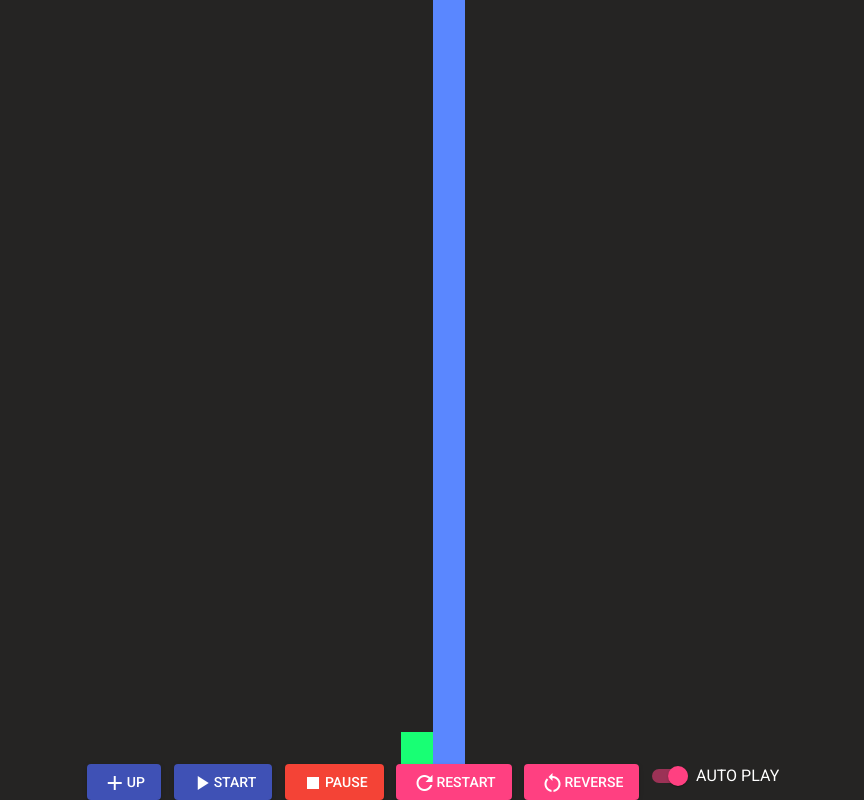
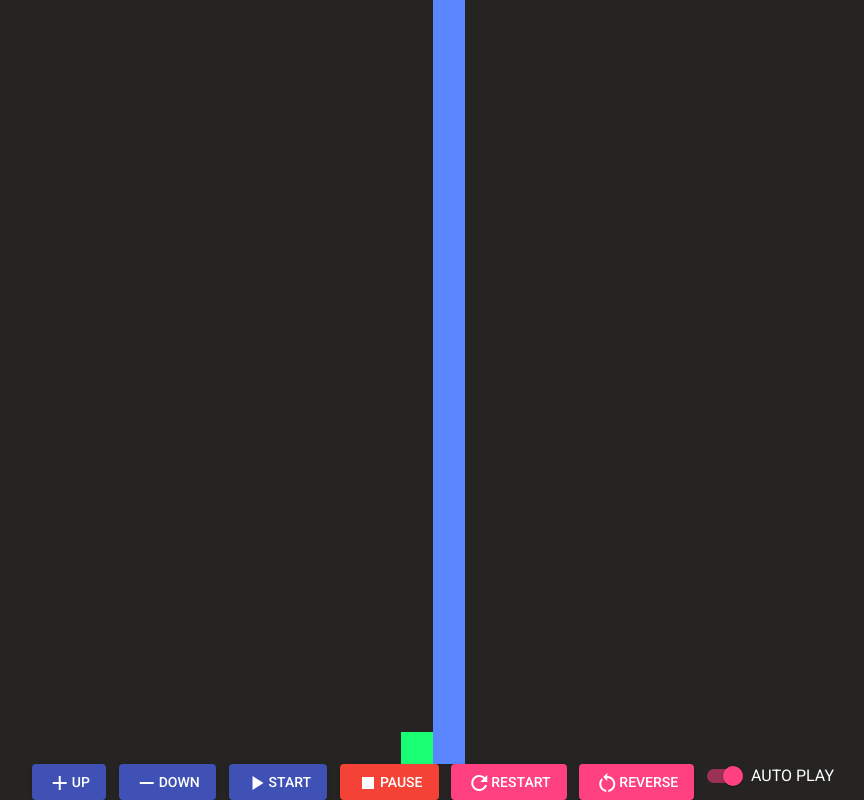
Before and after one commit to yuyakinjo/elevator-simulator, an Angular app: page / in a window 1280 px wide. Shown: the whole page, without its empty margins (207-1071 px from the left). Built offline with nearby package versions, Linux system fonts and the light colour scheme.

Commit message:
feat: downメソッド追加

```diff
--- a/src/app/app.component.html
+++ b/src/app/app.component.html
@@ -5,29 +5,21 @@
     <div class="room" #room></div>
     <div class="route" #route></div>
   </div>
-  <section
-    class="actions"
-    fxLayout="row grid"
-    fxLayoutAlign="center"
-    fxLayoutGap="1vw"
-  >
-    <button mat-raised-button color="primary" (click)="up()">
-      <mat-icon>add</mat-icon>{{ "up" | uppercase }}
+  <section class="actions" fxLayout="row grid" fxLayoutAlign="center" fxLayoutGap="1vw">
+    <button mat-raised-button color="primary" (click)="up()"><mat-icon>add</mat-icon>{{ "up" | uppercase }}</button>
+    <button mat-raised-button color="primary" (click)="down()">
+      <mat-icon>remove</mat-icon>{{ "down" | uppercase }}
     </button>
     <button mat-raised-button color="primary" (click)="play()">
       <mat-icon>play_arrow</mat-icon>{{ "start" | uppercase }}
     </button>
-    <button mat-raised-button color="warn" (click)="pause()">
-      <mat-icon>stop</mat-icon>{{ "pause" | uppercase }}
-    </button>
+    <button mat-raised-button color="warn" (click)="pause()"><mat-icon>stop</mat-icon>{{ "pause" | uppercase }}</button>
     <button mat-raised-button color="accent" (click)="restart()">
       <mat-icon>refresh</mat-icon>{{ "restart" | uppercase }}
     </button>
     <button mat-raised-button color="accent" (click)="reverse()">
       <mat-icon>restart_alt</mat-icon>{{ "reverse" | uppercase }}
     </button>
-    <mat-slide-toggle [formControl]="autoplay" [style.color]="'white'">{{
-      "auto play" | uppercase
-    }}</mat-slide-toggle>
+    <mat-slide-toggle [formControl]="autoplay" [style.color]="'white'">{{ "auto play" | uppercase }}</mat-slide-toggle>
   </section>
 </section>
--- a/src/app/app.component.ts
+++ b/src/app/app.component.ts
@@ -45,9 +45,18 @@ export class AppComponent implements AfterViewInit {
 
   up() {
     const children = anime.get(this.anime, 'children') as unknown as AnimeInstance[];
-    const currentValues = children.flatMap((child) => child.animations.map((animation) => animation.currentValue));
+    const currentValues = children.flatMap(({ animations }) => animations.map(({ currentValue }) => currentValue));
     const lastValue = last(currentValues);
     const to = `-=${this.oneFloorHeight}`;
+    const translateY = currentValues.length ? [`${lastValue}`, to] : [to];
+    this.anime.add({ translateY }, -1); // -1 でないとアニメーションがちらつくため
+  }
+
+  down() {
+    const children = anime.get(this.anime, 'children') as unknown as AnimeInstance[];
+    const currentValues = children.flatMap(({ animations }) => animations.map(({ currentValue }) => currentValue));
+    const lastValue = last(currentValues);
+    const to = `+=${this.oneFloorHeight}`;
     const translateY = currentValues.length ? [`${lastValue}`, to] : [to];
     this.anime.add({ translateY }, -1); // -1 でないとアニメーションがちらつくため
   }
```
